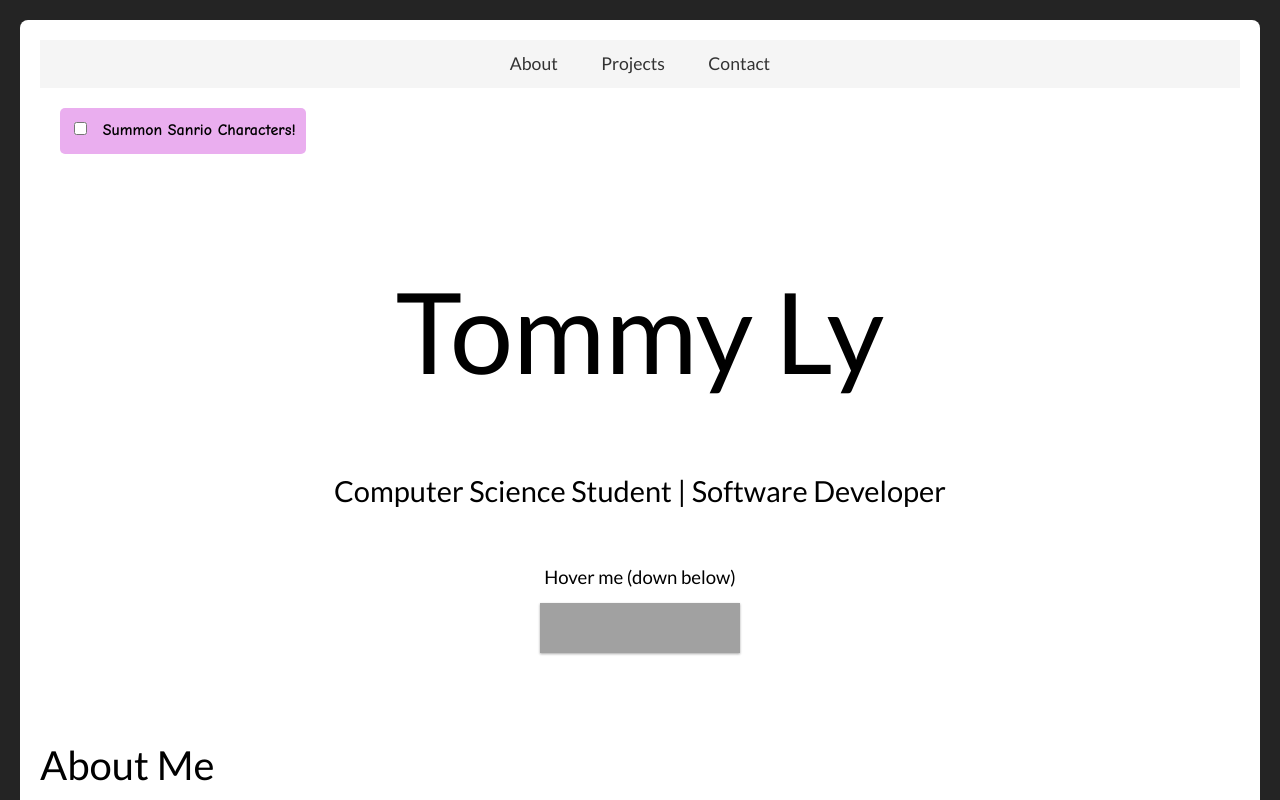
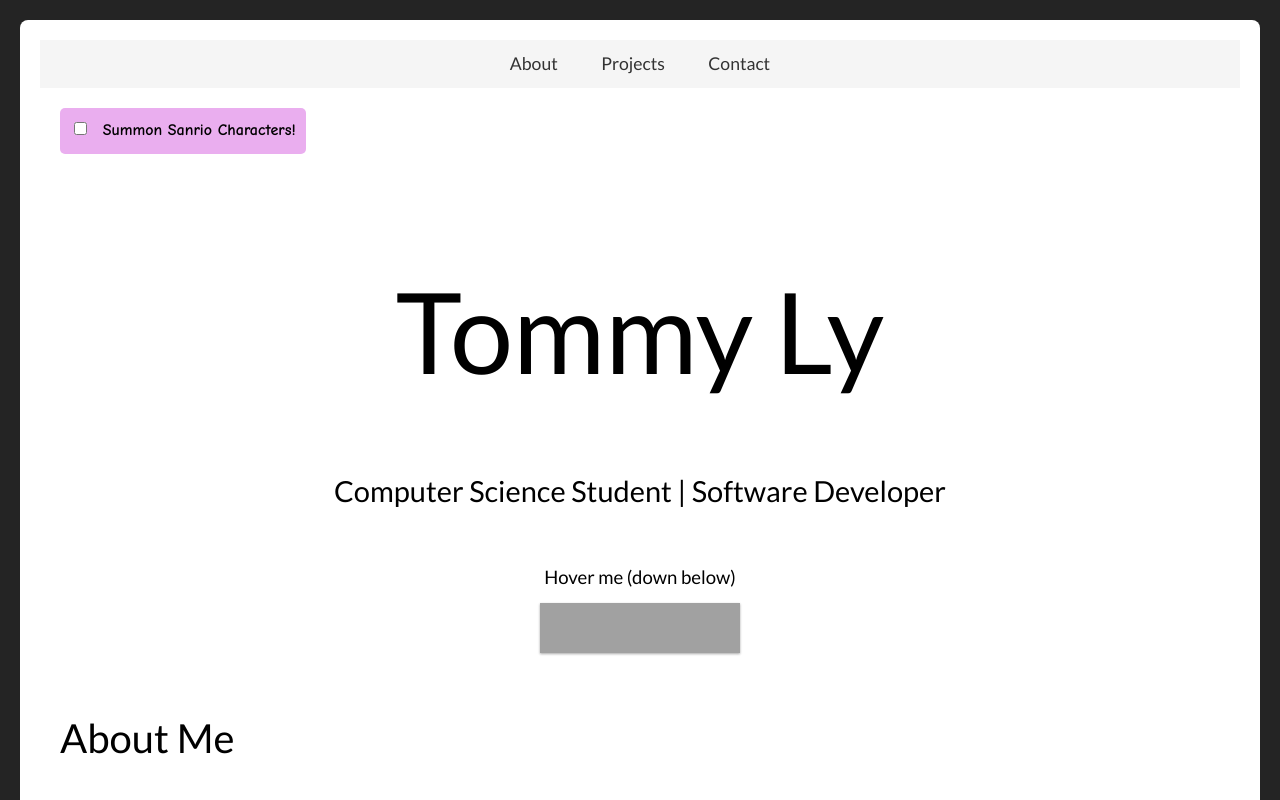
Before and after one commit to tommyly471/3d-website, a website built with Vite: page index.html in a window 1280 px wide. Shown: the top 800 px of the page. Built offline with nearby package versions, Linux system fonts and the light colour scheme.

Commit message:
fixed typo in about

```diff
--- a/index.html
+++ b/index.html
@@ -78,7 +78,7 @@
         </a>
     </div>
 
-        <section id="about" class="text-area"></section>
+        <section id="about" class="text-area">
         <h2>About Me</h2>
 
         <p>Hello! I'm Tommy Ly, a dedicated computer science student at the University of Texas at Austin, driven by a passion for turning ideas into tangible solutions through coding. My journey in computer science has been an exploration of diverse domains, from game development to web development and data science.
```
